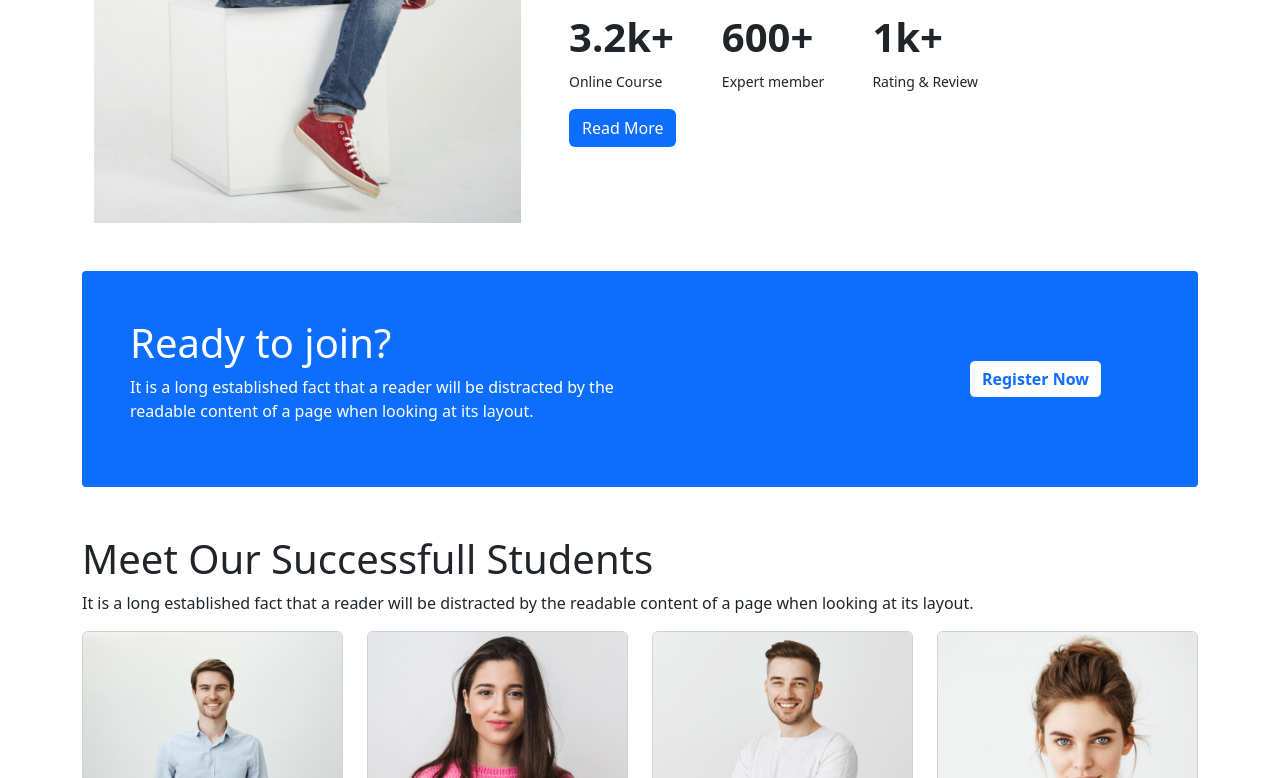
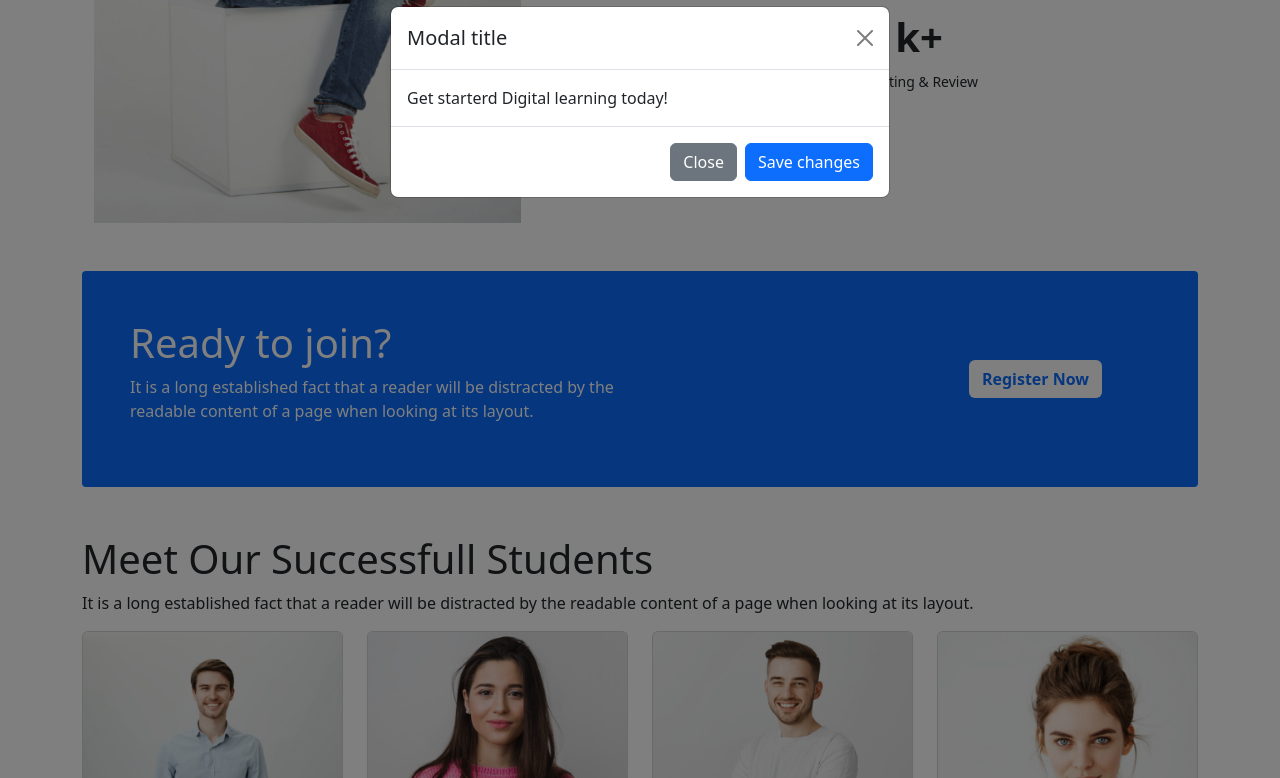
Before and after one commit to nahidacse35/-assignment-3, a plain HTML site: page index.html in a window 1280 px wide. Both pictures are taken after a click on the button "Register Now". Shown: the part 2266-3044 px from the top of the page. Drawn offline with nearby package versions, Linux system fonts and the light colour scheme.

Commit message:
modal added

```diff
--- a/index.html
+++ b/index.html
@@ -56,7 +56,7 @@
         <!--slider start-->
         <div class="container mt-2 mb-5 position-relative">
             <div id="carouselExampleControls" class="carousel slide" data-bs-ride="carousel">
-                <div class="carousel-inner opacity-75">
+                <div class="carousel-inner">
                     <div class="carousel-item active">
                         <img src="images/cover/cover-1.png" class="d-block w-100" alt="...">
                     </div>
@@ -239,9 +239,36 @@
                     <p class="text-white">It is a long established fact that a reader will be distracted by the
                         readable content of a page when looking at its layout.</p>
                 </div>
+
+                <!-- Button trigger modal -->
                 <div class="d-flex justify-content-center justify-content-lg-end">
-                    <button class="btn bg-white text-primary fw-bold rounded-2 mx-5 text-end">Register Now</button>
+                    <button type="button" class="btn bg-white text-primary fw-bold rounded-2 mx-5 text-end"
+                        data-bs-toggle="modal" data-bs-target="#exampleModal">
+                        Register Now
+                    </button>
                 </div>
+
+                <!-- Modal -->
+                <div class="modal fade" id="exampleModal" tabindex="-1" aria-labelledby="exampleModalLabel"
+                    aria-hidden="true">
+                    <div class="modal-dialog">
+                        <div class="modal-content">
+                            <div class="modal-header">
+                                <h5 class="modal-title" id="exampleModalLabel">Modal title</h5>
+                                <button type="button" class="btn-close" data-bs-dismiss="modal"
+                                    aria-label="Close"></button>
+                            </div>
+                            <div class="modal-body">
+                                Get starterd Digital learning today!
+                            </div>
+                            <div class="modal-footer">
+                                <button type="button" class="btn btn-secondary" data-bs-dismiss="modal">Close</button>
+                                <button type="button" class="btn btn-primary">Save changes</button>
+                            </div>
+                        </div>
+                    </div>
+                </div>
+
             </div>
         </div>
 
```
